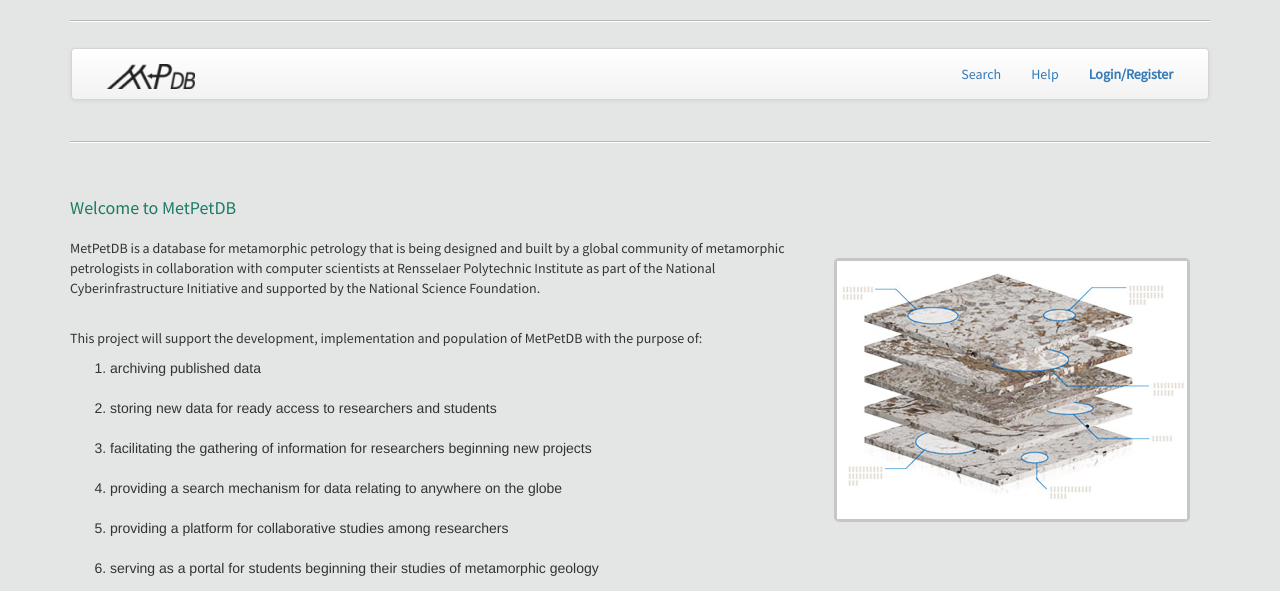
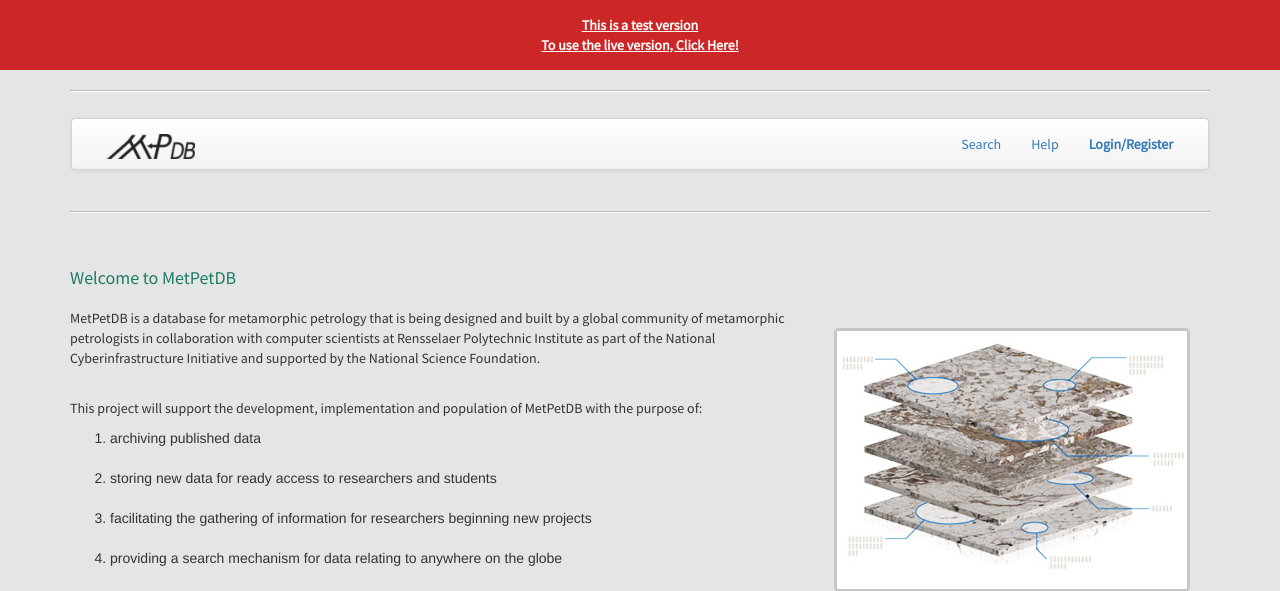
Before and after one commit to metpetdb/interface_v2, a Flask app: page / in a window 1280 px wide. Shown: the top 591 px of the page. Run offline with Flask 2, Linux system fonts and the light colour scheme; parts of the project's set-up code (start-up, migrations or seed data) failed here and were passed over; some libraries are stand-ins or nearby versions.

Commit message:
added Banner to test page

```diff
--- a/static/css/base.css
+++ b/static/css/base.css
@@ -1,3 +1,15 @@
+#test-page-banner
+{
+    display: block;
+    padding: 15px 20px;
+    font-weight: 700;
+    color: #fff;
+    text-align: center;
+    background-color: #CD2626;
+    margin-left: -100px;
+    margin-right: -100px;
+}
+
 #mineral-and-or
 {
  float:left;
--- a/templates/base.html
+++ b/templates/base.html
@@ -37,6 +37,7 @@
 
   <body class="container">
     <header>
+      <a href="http://metpetdb.com" id="test-page-banner">This is a test version </br> To use the live version, Click Here!</a>
       {% if auth_token %}<span style="float:right">Logged in as {{ name }}</span>{% endif %}
       <h3 class="brand" id="page_title">MetPetDB: Database for Metamorphic Petrology</h3>
       <hr>
```
